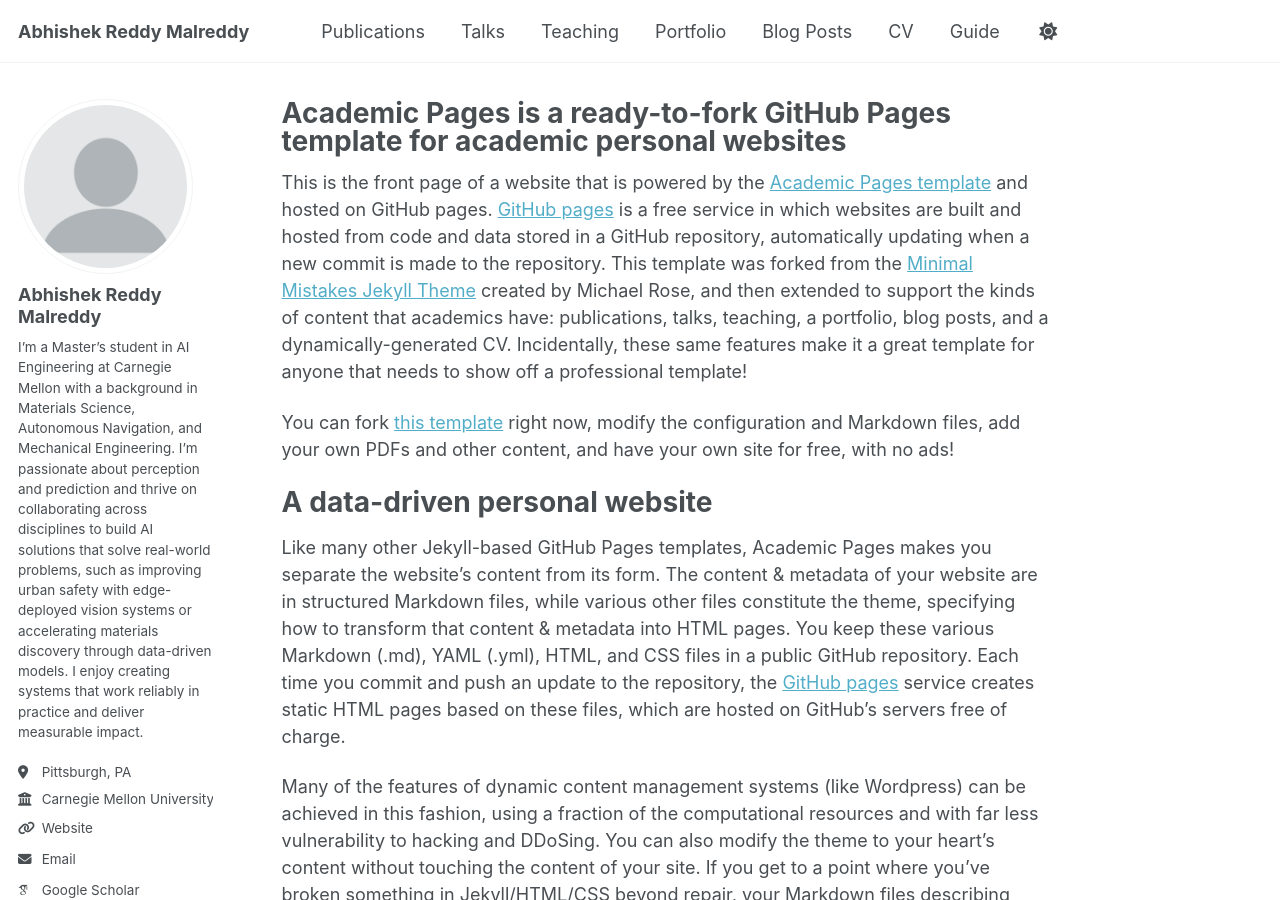
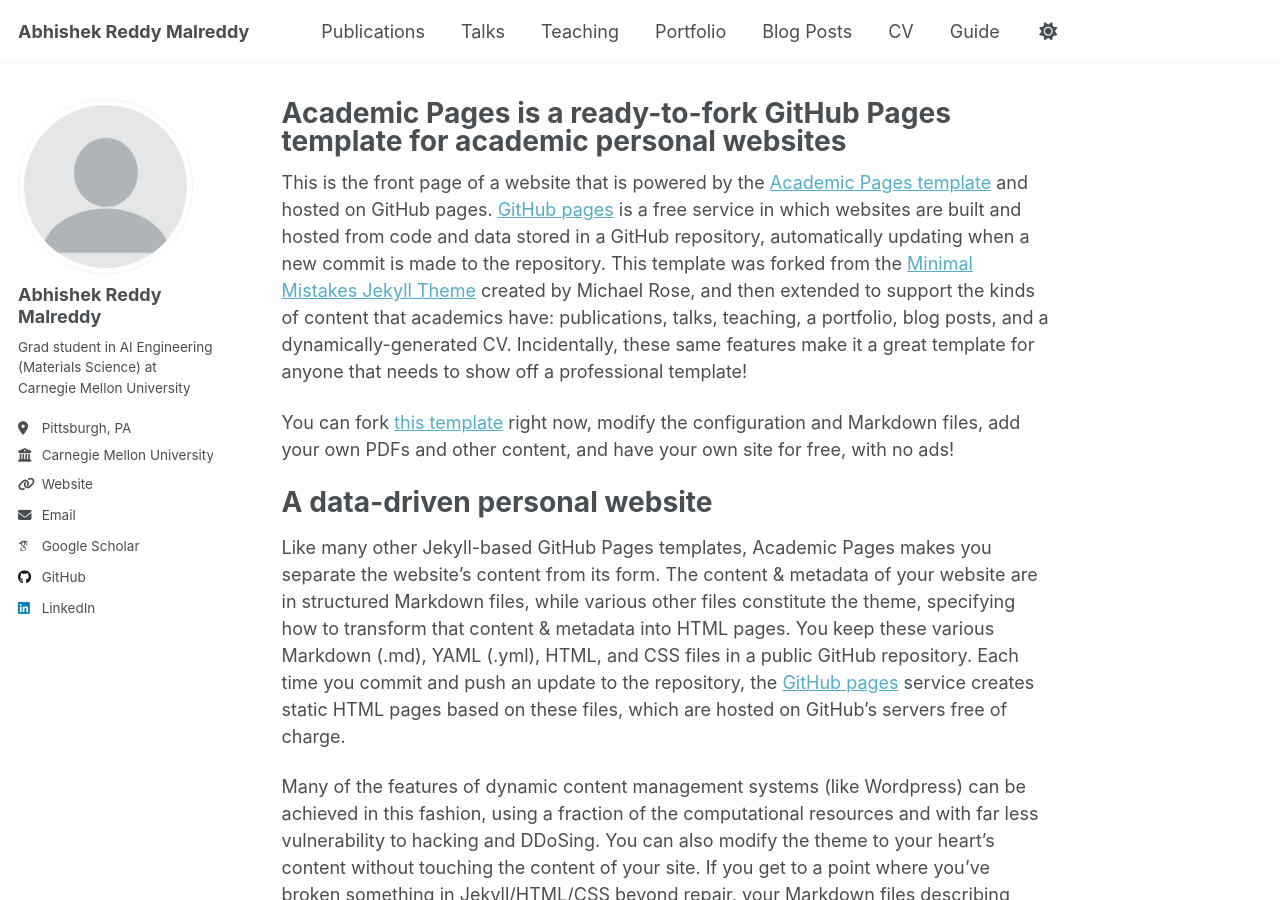
Before and after one commit to abhishekredy18/abhishekredy18.github.io, a Jekyll site: the page built from _pages/about.md, in a window 1280 px wide and 900 px high. Built offline with Jekyll 4.4.1, drawn with Linux system fonts in a browser that asks for light colours; some web fonts are replaced; a script that is not in the unit is left out; some of the changed lines change nothing that is shown.

Commit message:
feat: bio corrected back to original

```diff
--- a/_config.yml
+++ b/_config.yml
@@ -13,7 +13,8 @@
 title_separator: "-"
 name: &name "Abhishek Reddy Malreddy"
 description: &description "MS in Artificial Intelligence Engineering at Carnegie Mellon University, specializing in materials science and engineering."
-url: "https://abhishekredy18.github.io" # your custom domain
+# url: "https://www.abhishekreddy.one" # your custom domain
+url: "https://abhishekredy18.github.io"
 baseurl: "" # leave blank for root
 repository: "abhishekredy18/abhishekredy18.github.io"
 
@@ -22,7 +23,7 @@
   avatar: "profile.png"
   name: "Abhishek Reddy Malreddy"
   pronouns:
-  bio: "I’m a Master’s student in AI Engineering at Carnegie Mellon with a background in Materials Science, Autonomous Navigation, and Mechanical Engineering. I’m passionate about perception and prediction and thrive on collaborating across disciplines to build AI solutions that solve real-world problems, such as improving urban safety with edge-deployed vision systems or accelerating materials discovery through data-driven models. I enjoy creating systems that work reliably in practice and deliver measurable impact."
+  bio: "Grad student in AI Engineering (Materials Science) at Carnegie Mellon University" # Keeping original bio as it seems descriptive
   location: "Pittsburgh, PA"
   employer: "Carnegie Mellon University"
   uri: "https://www.abhishekreddy.one"
```
